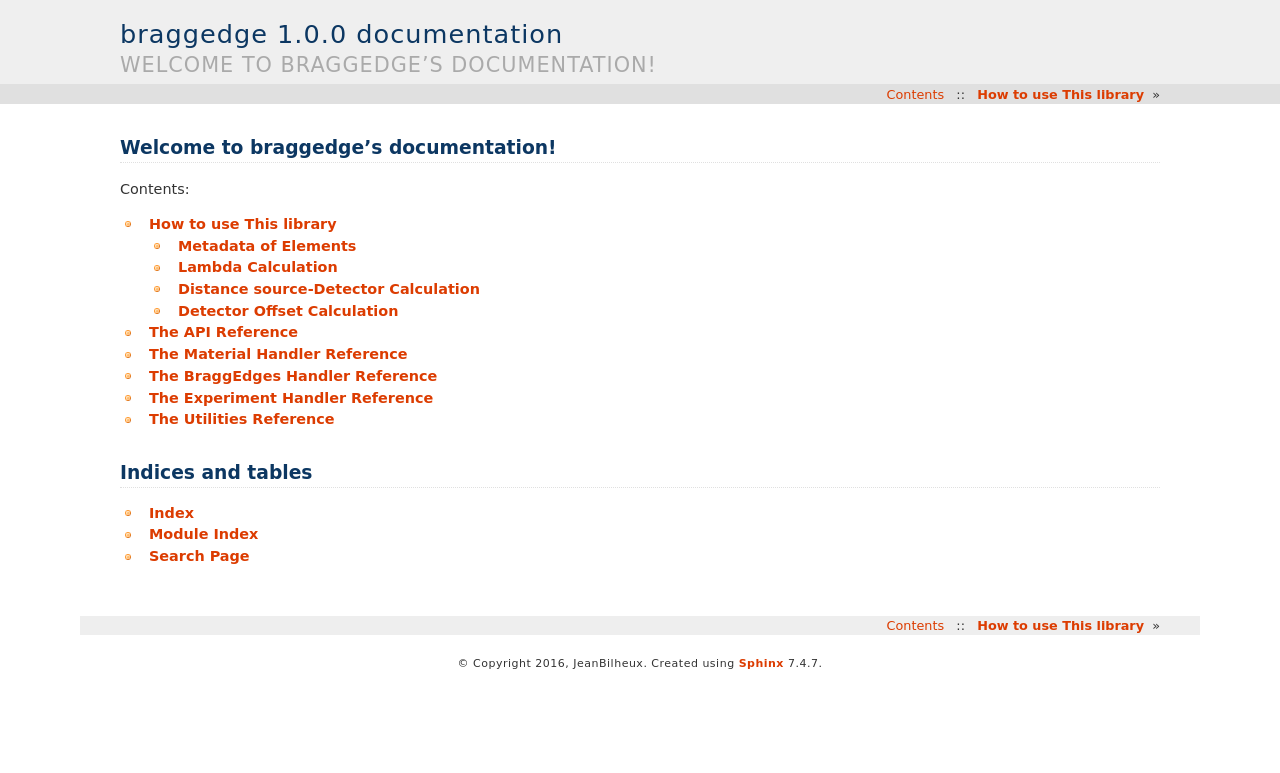
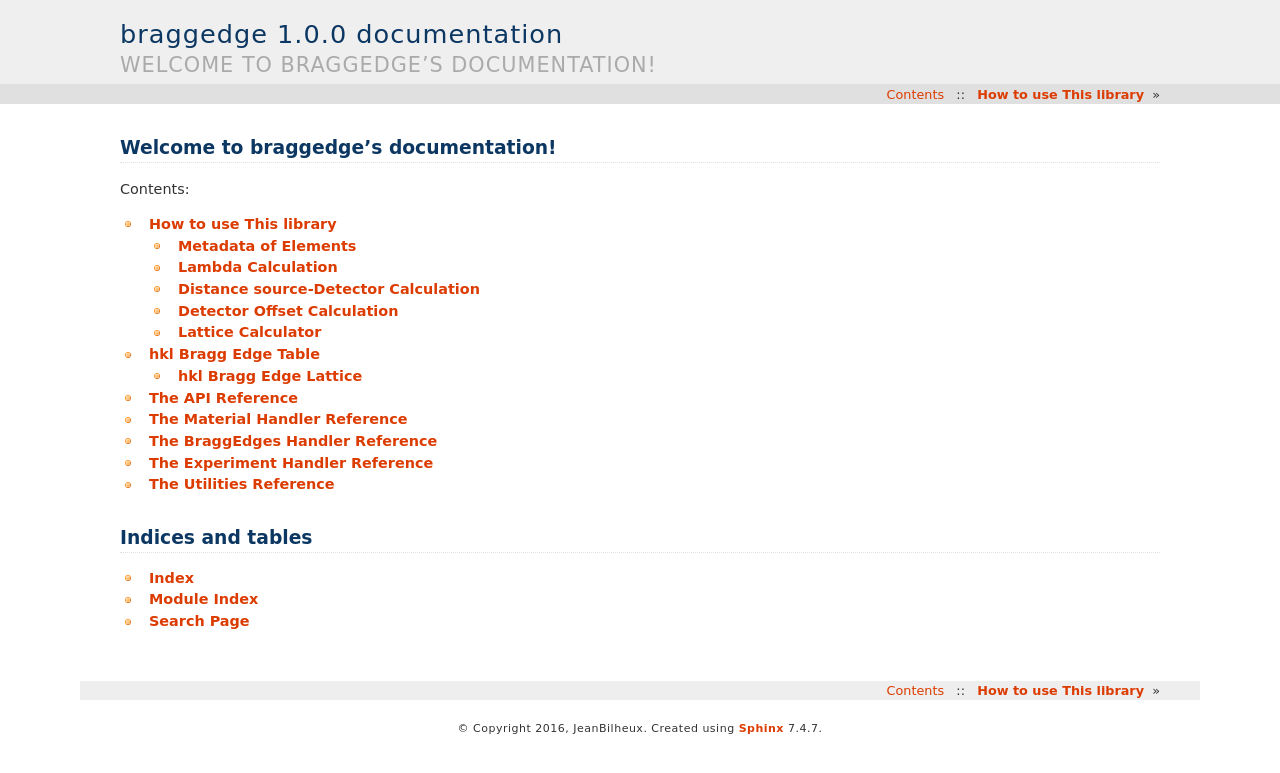
Before and after one commit to ornlneutronimaging/BraggEdge, a Sphinx documentation site: the page built from docs/index.rst, in a window 1280 px wide. Shown: the top 773 px of the page. Built offline with Sphinx 7.4.7, drawn with Linux system fonts in a browser that asks for light colours; some of the changed lines change nothing that is shown.

Commit message:
Improved documentation

```diff
--- a/docs/demo.rst
+++ b/docs/demo.rst
@@ -146,3 +146,87 @@
 >>> _exp = Experiment(tof = _tof_handler.tof_array, lambda_array = _lambda_handler.lambda, distance_source_detector_m = distance_source_detector_m)
 >>> print(_exp.detector_offset_micros)
 4500
+
+
+Lattice Calculator
+------------------
+
+>>> from neutronbraggedge.lattice_handler.lattice import Lattice
+
+In order to calculate the average lattice for a given material, the following information must be
+provided:
+  - material name
+  - crystal structure
+  - bragg edge array
+
+example:
+
+>>> o_lattice = Lattice(material = "Si",
+                        crystal_structure = "FCC",
+                        bragg_edge_array = [1.1, None, 3.3, 4.4])
+
+The algorithm automatically calculate the hkl bragg edge sequence and the lattice
+
+Those calculation can be display using
+>>> o_lattice.display_hkl_bragg_edge()
+hkl Bragg Edge Table
+==================================================
+hkl 		 Bragg Edge 	 Lattice
+--------------------------------------------------
+[1, 1, 1]	 1.1000		 0.9526
+[2, 0, 0]	 nan		 nan
+[2, 2, 0]	 3.3000		 4.6669
+[2, 2, 2]	 4.4000		 7.6210
+--------------------------------------------------
+
+
+or
+
+>>> o_lattice.display_lattice_statistics()
+Lattice Statistics
+==================================================
+min: 0.95263
+max: 7.62102
+median: 4.66690
+mean: 4.41352
+std: 2.72825
+--------------------------------------------------
+
+
+or
+
+>> o_lattice.display_recap()
+ -- Recap --
+==================================================
+Material: 'Si'
+Crystal Structure: 'FCC'
+--------------------------------------------------
+
+hkl Bragg Edge Table
+==================================================
+hkl 		 Bragg Edge 	 Lattice
+--------------------------------------------------
+[1, 1, 1]	 1.1000		 0.9526
+[2, 0, 0]	 nan		 nan
+[2, 2, 0]	 3.3000		 4.6669
+[2, 2, 2]	 4.4000		 7.6210
+--------------------------------------------------
+Lattice Statistics
+==================================================
+min: 0.95263
+max: 7.62102
+median: 4.66690
+mean: 4.41352
+std: 2.72825
+--------------------------------------------------
+
+
+To retrieve the various values:
+>>> print(o_lattice.hkl)
+[[1, 1, 1], [2, 0, 0], [2, 2, 0], [2, 2, 2]]
+
+>>> print(o_lattice.lattice_statistics)
+{'mean': 4.4135187510990521, 'min': 0.95262794416288255, 'median': 4.6669047558312133, 'max': 7.6210235533030604, 'std': 2.7282507644454284}
+
+>>> print(o_lattice.lattice_statistics['mean'])
+4.4135187511
```
Also changed, not shown: 1 other file.
